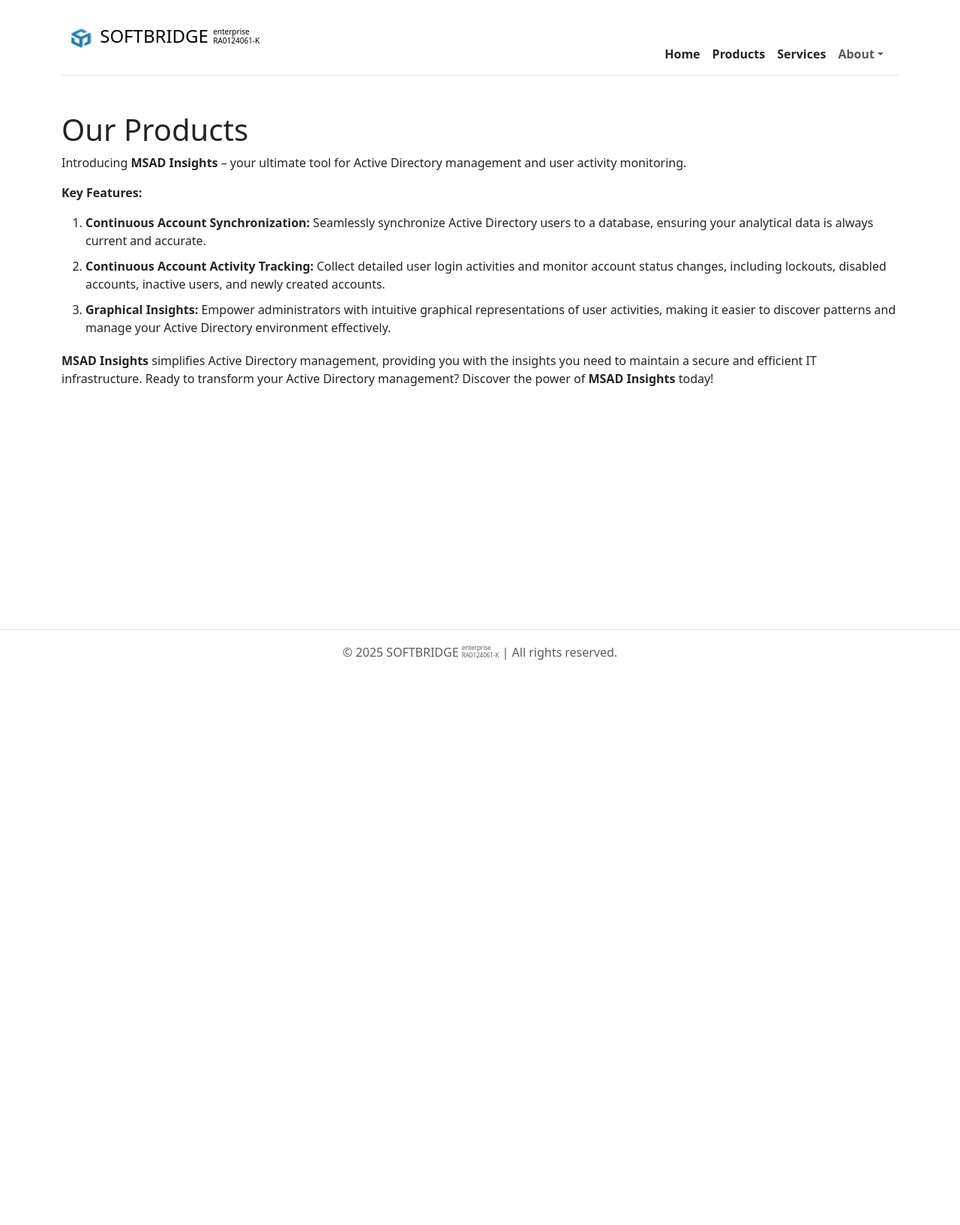
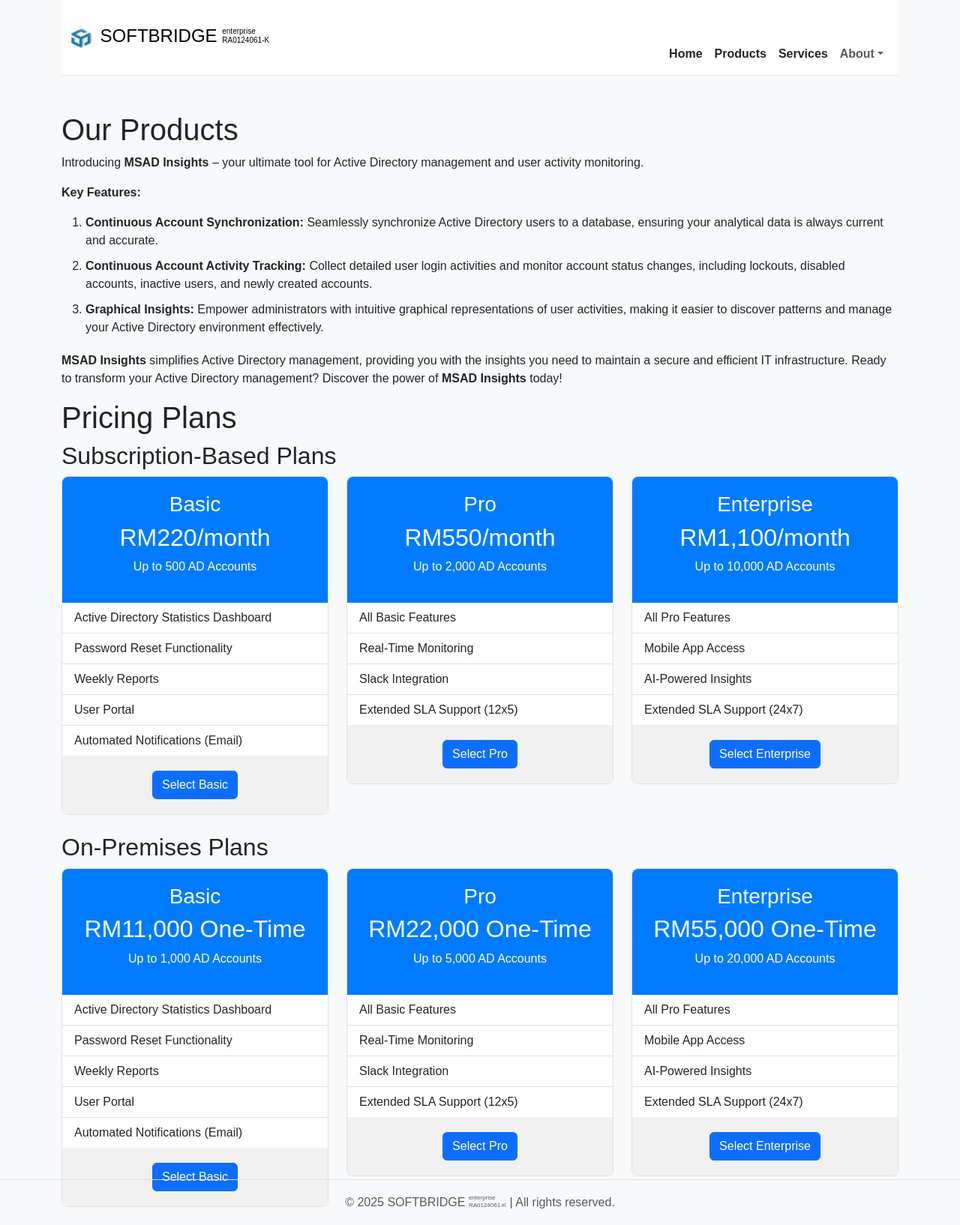
Before and after one commit to mfauziii/softbridge.github.io, a Jekyll site: the page built from products.md, in a window 1280 px wide. Shown: the whole page at 75% size. Built offline with Jekyll 4.4.1, drawn with Linux system fonts in a browser that asks for light colours; nearby versions of some CDN libraries; before the commit the page ends 900 px from its top, so only the background shows below that.

Commit message:
Update products.md

```diff
--- a/products.md
+++ b/products.md
@@ -12,3 +12,135 @@
 3. **Graphical Insights:** Empower administrators with intuitive graphical representations of user activities, making it easier to discover patterns and manage your Active Directory environment effectively.
 
 **MSAD Insights** simplifies Active Directory management, providing you with the insights you need to maintain a secure and efficient IT infrastructure. Ready to transform your Active Directory management? Discover the power of **MSAD Insights** today!
+
+
+# Pricing Plans
+
+## Subscription-Based Plans
+<div class="row">
+    <!-- Basic Plan -->
+    <div class="col-md-4 mb-4">
+        <div class="pricing-card">
+            <div class="pricing-header text-center">
+                <h3>Basic</h3>
+                <h2>RM220/month</h2>
+                <p>Up to 500 AD Accounts</p>
+            </div>
+            <ul class="list-group list-group-flush">
+                <li class="list-group-item">Active Directory Statistics Dashboard</li>
+                <li class="list-group-item">Password Reset Functionality</li>
+                <li class="list-group-item">Weekly Reports</li>
+                <li class="list-group-item">User Portal</li>
+                <li class="list-group-item">Automated Notifications (Email)</li>
+            </ul>
+            <div class="pricing-footer">
+                <button class="btn btn-primary">Select Basic</button>
+            </div>
+        </div>
+    </div>
+
+    <!-- Pro Plan -->
+    <div class="col-md-4 mb-4">
+        <div class="pricing-card">
+            <div class="pricing-header text-center">
+                <h3>Pro</h3>
+                <h2>RM550/month</h2>
+                <p>Up to 2,000 AD Accounts</p>
+            </div>
+            <ul class="list-group list-group-flush">
+                <li class="list-group-item">All Basic Features</li>
+                <li class="list-group-item">Real-Time Monitoring</li>
+                <li class="list-group-item">Slack Integration</li>
+                <li class="list-group-item">Extended SLA Support (12x5)</li>
+            </ul>
+            <div class="pricing-footer">
+                <button class="btn btn-primary">Select Pro</button>
+            </div>
+        </div>
+    </div>
+
+    <!-- Enterprise Plan -->
+    <div class="col-md-4 mb-4">
+        <div class="pricing-card">
+            <div class="pricing-header text-center">
+                <h3>Enterprise</h3>
+                <h2>RM1,100/month</h2>
+                <p>Up to 10,000 AD Accounts</p>
+            </div>
+            <ul class="list-group list-group-flush">
+                <li class="list-group-item">All Pro Features</li>
+                <li class="list-group-item">Mobile App Access</li>
+                <li class="list-group-item">AI-Powered Insights</li>
+                <li class="list-group-item">Extended SLA Support (24x7)</li>
+            </ul>
+            <div class="pricing-footer">
+                <button class="btn btn-primary">Select Enterprise</button>
+            </div>
+        </div>
+    </div>
+</div>
+
+## On-Premises Plans
+
+<div class="row">
+    <!-- Basic Plan -->
+    <div class="col-md-4 mb-4">
+        <div class="pricing-card">
+            <div class="pricing-header text-center">
+                <h3>Basic</h3>
+                <h2>RM11,000 One-Time</h2>
+                <p>Up to 1,000 AD Accounts</p>
+            </div>
+            <ul class="list-group list-group-flush">
+                <li class="list-group-item">Active Directory Statistics Dashboard</li>
+                <li class="list-group-item">Password Reset Functionality</li>
+                <li class="list-group-item">Weekly Reports</li>
+                <li class="list-group-item">User Portal</li>
+                <li class="list-group-item">Automated Notifications (Email)</li>
+            </ul>
+            <div class="pricing-footer">
+                <button class="btn btn-primary">Select Basic</button>
+            </div>
+        </div>
+    </div>
+
+    <!-- Pro Plan -->
+    <div class="col-md-4 mb-4">
+        <div class="pricing-card">
+            <div class="pricing-header text-center">
+                <h3>Pro</h3>
+                <h2>RM22,000 One-Time</h2>
+                <p>Up to 5,000 AD Accounts</p>
+            </div>
+            <ul class="list-group list-group-flush">
+                <li class="list-group-item">All Basic Features</li>
+                <li class="list-group-item">Real-Time Monitoring</li>
+                <li class="list-group-item">Slack Integration</li>
+                <li class="list-group-item">Extended SLA Support (12x5)</li>
+            </ul>
+            <div class="pricing-footer">
+                <button class="btn btn-primary">Select Pro</button>
+            </div>
+        </div>
+    </div>
+
+    <!-- Enterprise Plan -->
+    <div class="col-md-4 mb-4">
+        <div class="pricing-card">
+            <div class="pricing-header text-center">
+                <h3>Enterprise</h3>
+                <h2>RM55,000 One-Time</h2>
+                <p>Up to 20,000 AD Accounts</p>
+            </div>
+            <ul class="list-group list-group-flush">
+                <li class="list-group-item">All Pro Features</li>
+                <li class="list-group-item">Mobile App Access</li>
+                <li class="list-group-item">AI-Powered Insights</li>
+                <li class="list-group-item">Extended SLA Support (24x7)</li>
+            </ul>
+            <div class="pricing-footer">
+                <button class="btn btn-primary">Select Enterprise</button>
+            </div>
+        </div>
+    </div>
+</div>
```
Also changed, not shown: other parts of products.md (+1 -1 lines).
